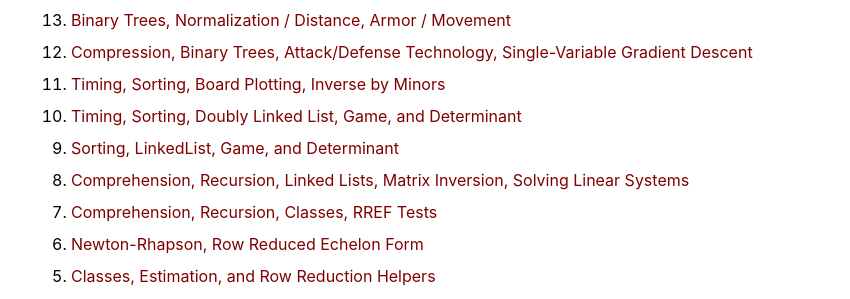
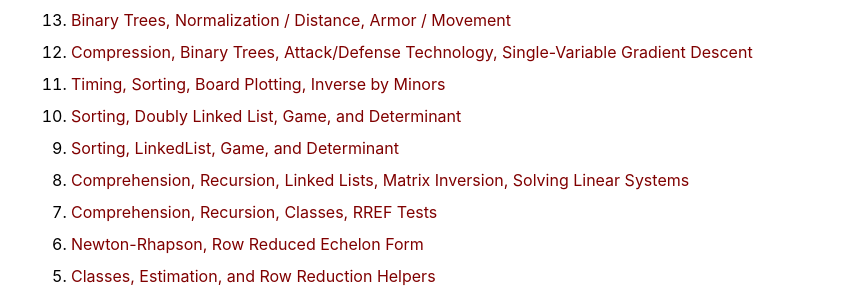
Before and after one commit to skycakjustin/eurisko-us.github.io, a Jekyll site: the page built from _pages/assignments.md, in a window 1280 px wide. Shown: the part 482-781 px from the top of the page, without its empty margins (209-1059 px from the left). Built offline with Jekyll 4.4.1, drawn with Linux system fonts in a browser that asks for light colours.

Commit message:
Update assignments.md

```diff
--- a/_pages/assignments.md
+++ b/_pages/assignments.md
@@ -33,7 +33,7 @@ author_profile: false
     <li><a class="body" target="_blank" href="https://github.com/eurisko-us/assignments/blob/master/2020-summer/Assignment_013.ipynb">Binary Trees, Normalization / Distance, Armor / Movement</a></li>
     <li><a class="body" target="_blank" href="https://github.com/eurisko-us/assignments/blob/master/2020-summer/Assignment_012.ipynb">Compression, Binary Trees, Attack/Defense Technology, Single-Variable Gradient Descent</a></li>
     <li><a class="body" target="_blank" href="https://github.com/eurisko-us/assignments/blob/master/2020-summer/Assignment_011.ipynb">Timing, Sorting, Board Plotting, Inverse by Minors</a></li>
-    <li><a class="body" target="_blank" href="https://github.com/eurisko-us/assignments/blob/master/2020-summer/Assignment_010.ipynb">Timing, Sorting, Doubly Linked List, Game, and Determinant</a></li>
+    <li><a class="body" target="_blank" href="https://github.com/eurisko-us/assignments/blob/master/2020-summer/Assignment_010.ipynb">Sorting, Doubly Linked List, Game, and Determinant</a></li>
     <li><a class="body" target="_blank" href="https://github.com/eurisko-us/assignments/blob/master/2020-summer/Assignment_009.ipynb">Sorting, LinkedList, Game, and Determinant</a></li>
     <li><a class="body" target="_blank" href="https://github.com/eurisko-us/assignments/blob/master/2020-summer/Assignment_008.ipynb">Comprehension, Recursion, Linked Lists, Matrix Inversion, Solving Linear Systems</a></li>
     <li><a class="body" target="_blank" href="https://github.com/eurisko-us/assignments/blob/master/2020-summer/Assignment_007.ipynb">Comprehension, Recursion, Classes, RREF Tests</a></li>
```
